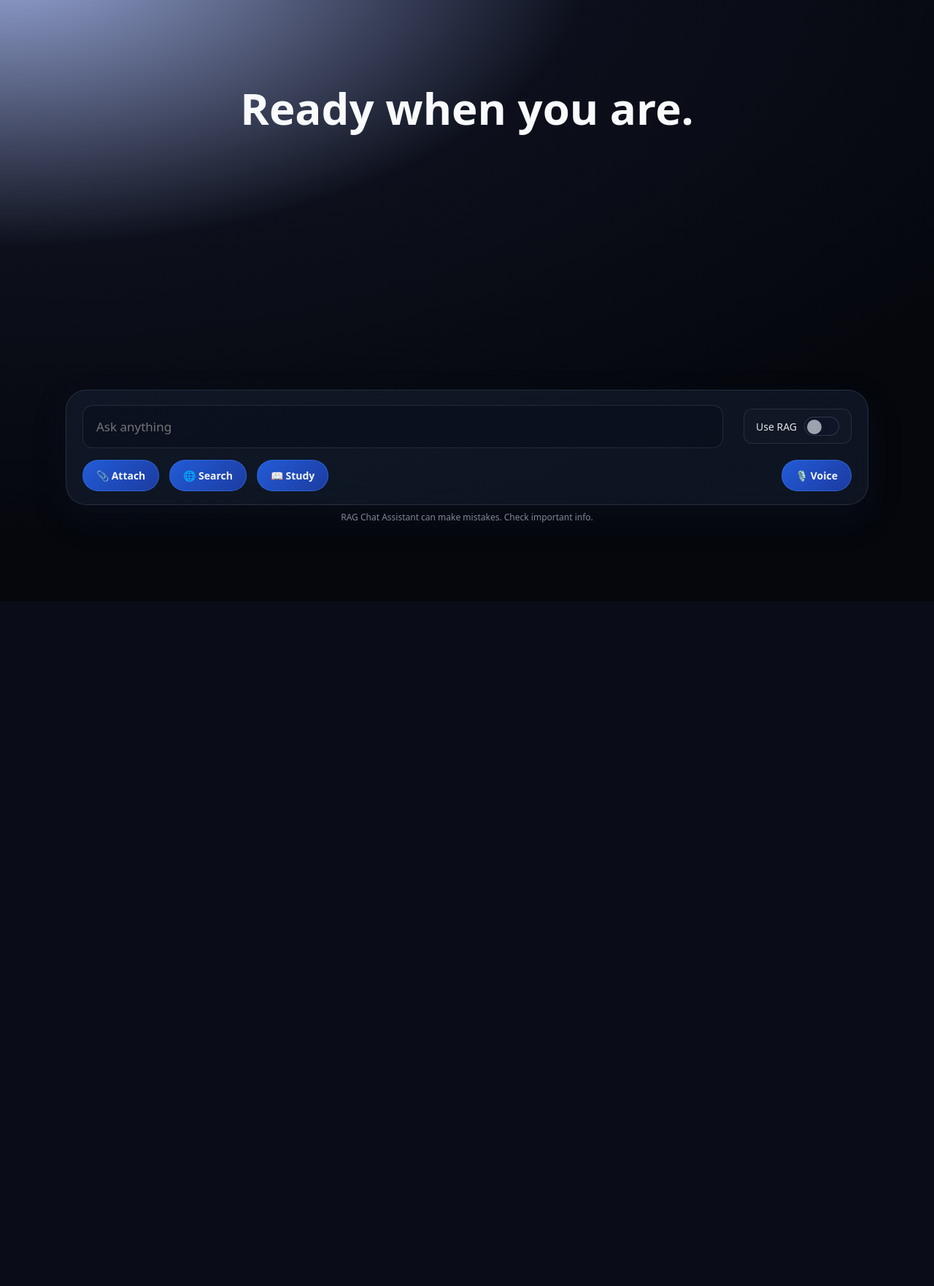
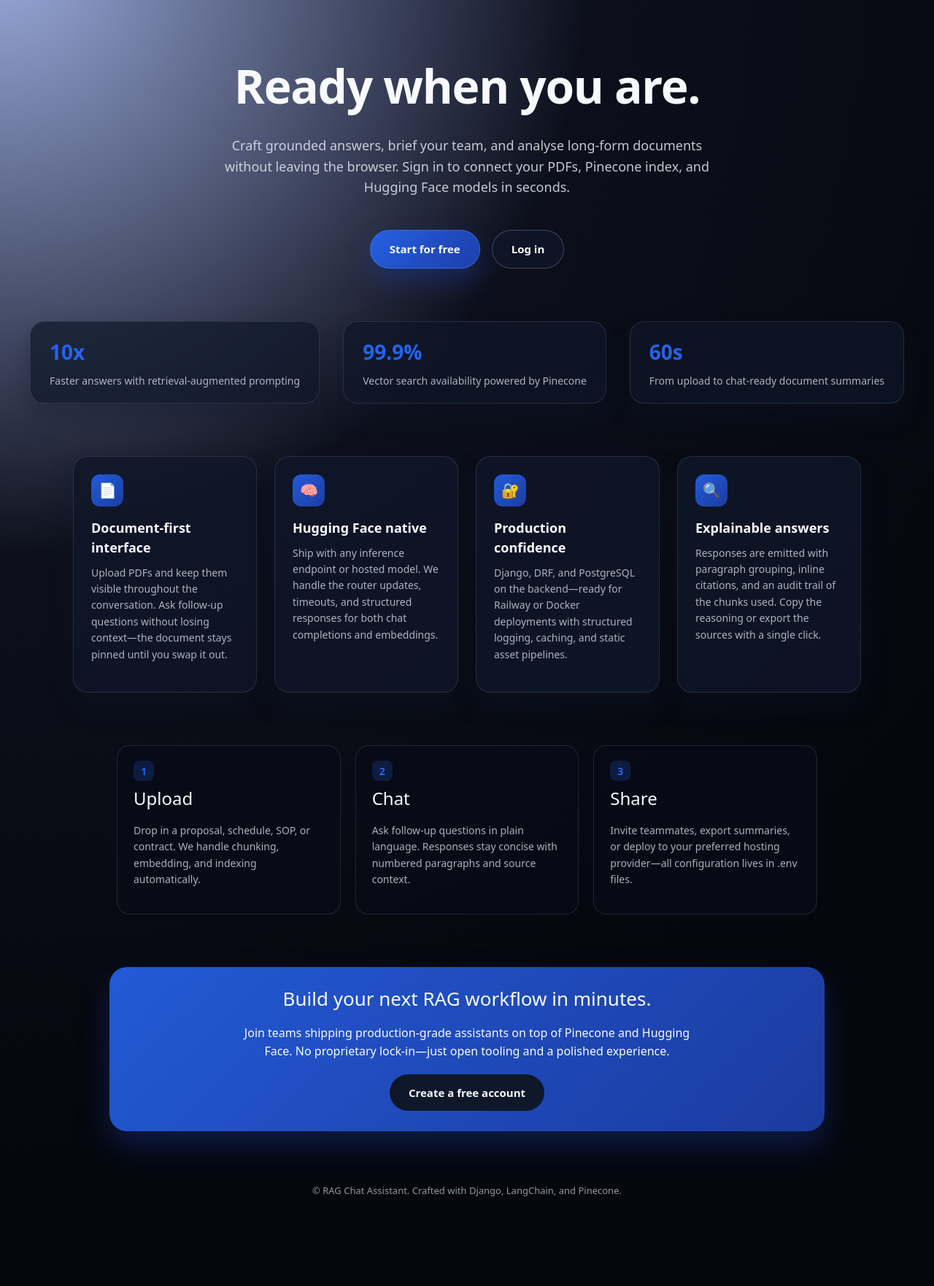
Before and after one commit to CopyCoderJay/RAG_CHAT, a Django app: page / in a window 1280 px wide. Shown: the part 58-1820 px from the top of the page at 73% size. Before the commit the page ends 882 px from the top, so only its background shows below. Run offline with Django 4.2, Linux system fonts and the light colour scheme.

Commit message:
UI8 Commit

```diff
--- a/templates/chat/landing_public.html
+++ b/templates/chat/landing_public.html
@@ -11,161 +11,326 @@
       radial-gradient(120% 120% at 100% 0%, rgba(37, 99, 235, 0.25) 0%, rgba(8, 11, 23, 0) 60%);
     color: var(--text-primary);
   }
-  .landing-wrap { min-height: 100vh; padding: 48px 0 160px; display:flex; flex-direction:column; align-items:center; gap: 32px; }
-  .landing-title { font-size: clamp(34px, 5vw, 60px); font-weight: 700; color: var(--text-primary); margin: 40px 0 12px 0; text-align:center; }
-  .composer { position: fixed; left:50%; transform: translateX(-50%); bottom: 24px; width: min(1100px, 92vw); }
-  .landing-bar {
-    width: 100%;
-    background: linear-gradient(160deg, rgba(17, 24, 39, 0.92), rgba(17, 24, 39, 0.78));
+
+  .landing-wrap {
+    min-height: 100vh;
+    padding: 56px 24px 120px;
+    display: flex;
+    flex-direction: column;
+    gap: 72px;
+  }
+
+  .hero {
+    display: flex;
+    flex-direction: column;
+    align-items: center;
+    text-align: center;
+    gap: 20px;
+  }
+
+  .hero-title {
+    font-size: clamp(40px, 5vw, 64px);
+    font-weight: 700;
+    color: var(--text-primary);
+    letter-spacing: -0.02em;
+  }
+
+  .hero-subtitle {
+    max-width: 680px;
+    font-size: 18px;
+    line-height: 1.6;
+    color: rgba(226, 232, 240, 0.85);
+  }
+
+  .hero-actions {
+    display: flex;
+    gap: 16px;
+    flex-wrap: wrap;
+    justify-content: center;
+    margin-top: 8px;
+  }
+
+  .cta-btn {
+    display: inline-flex;
+    align-items: center;
+    gap: 10px;
+    padding: 14px 26px;
+    border-radius: 999px;
+    font-weight: 600;
+    text-decoration: none;
+    transition: all 0.2s ease;
+    font-size: 15px;
+  }
+
+  .cta-primary {
+    background: linear-gradient(135deg, rgba(37, 99, 235, 0.95), rgba(30, 64, 175, 0.95));
+    border: 1px solid rgba(59, 130, 246, 0.6);
+    color: #f8fafc;
+    box-shadow: 0 18px 34px rgba(30, 64, 175, 0.35);
+  }
+
+  .cta-primary:hover {
+    transform: translateY(-2px);
+    box-shadow: 0 22px 38px rgba(30, 64, 175, 0.4);
+  }
+
+  .cta-secondary {
+    background: rgba(15, 23, 42, 0.75);
+    border: 1px solid rgba(148, 163, 184, 0.35);
+    color: var(--text-primary);
+  }
+
+  .cta-secondary:hover {
+    border-color: var(--accent-primary);
+    color: var(--accent-primary);
+  }
+
+  .metrics {
+    display: flex;
+    justify-content: center;
+    gap: 32px;
+    flex-wrap: wrap;
+  }
+
+  .metric-card {
+    min-width: 220px;
+    padding: 20px 26px;
+    border-radius: 20px;
     border: 1px solid rgba(148, 163, 184, 0.18);
-    border-radius: 28px;
-    padding: 20px 22px 18px;
-    box-shadow: 0 18px 40px rgba(15, 23, 42, 0.35);
-    position: relative;
+    background: rgba(15, 23, 42, 0.7);
+    box-shadow: 0 18px 30px rgba(15, 23, 42, 0.35);
     backdrop-filter: blur(16px);
   }
-  .landing-input-row { display:flex; align-items:center; gap:16px; justify-content:space-between; }
-  .landing-input { flex: 1; background: rgba(8, 11, 23, 0.35); border: 1px solid rgba(148, 163, 184, 0.18); border-radius: 14px; outline: none; color: var(--text-primary); font-size: 17px; padding: 16px 18px; transition: border-color .2s ease, box-shadow .2s ease; }
-  .landing-input:focus { border-color: var(--accent-primary); box-shadow: 0 0 0 2px rgba(37, 99, 235, 0.25); }
-  /* RAG toggle */
-  .rag-toggle { display:flex; align-items:center; gap:10px; color:var(--text-primary); margin-left:12px; }
-  .rag-switch { position: relative; width: 48px; height: 26px; background:rgba(15, 23, 42, 0.75); border:1px solid rgba(148, 163, 184, 0.25); border-radius: 9999px; cursor:pointer; transition: all .2s ease; }
-  .rag-switch::after { content:''; position:absolute; top:3px; left:3px; width:20px; height:20px; background:#9ca3af; border-radius:9999px; transition: all .2s ease; box-shadow:0 4px 10px rgba(15, 23, 42, 0.5); }
-  #guest-rag:checked + .rag-switch { background: linear-gradient(90deg, var(--grad-start), var(--grad-end)); border-color: transparent; }
-  #guest-rag:checked + .rag-switch::after { left:25px; background:#fff; }
-  /* Remove placeholder badges; enable Grammarly compatibility */
-  .chip-row { display:flex; align-items:center; gap:14px; margin-top: 16px; }
-  .chip {
-    display:flex;
-    align-items:center;
-    gap:10px;
-    color:#f1f5f9;
+
+  .metric-value {
+    font-size: 28px;
+    font-weight: 700;
+    color: var(--accent-primary);
+  }
+
+  .metric-label {
+    margin-top: 8px;
+    font-size: 14px;
+    color: rgba(226, 232, 240, 0.75);
+  }
+
+  .feature-grid {
+    display: grid;
+    grid-template-columns: repeat(auto-fit, minmax(240px, 1fr));
+    gap: 24px;
+    width: min(1080px, 100%);
+    margin: 0 auto;
+  }
+
+  .feature-card {
+    padding: 24px;
+    border-radius: 20px;
+    border: 1px solid rgba(148, 163, 184, 0.18);
+    background: rgba(15, 23, 42, 0.8);
+    box-shadow: 0 18px 32px rgba(15, 23, 42, 0.35);
+  }
+
+  .feature-icon {
+    width: 44px;
+    height: 44px;
+    border-radius: 12px;
     background: linear-gradient(135deg, rgba(37, 99, 235, 0.9), rgba(30, 64, 175, 0.9));
-    border:1px solid rgba(59, 130, 246, 0.5);
-    padding:10px 18px;
-    border-radius: 999px;
-    font-weight:600;
-    font-size:14px;
-    cursor:pointer;
-    outline:none;
-    transition: all .2s ease;
+    display: inline-flex;
+    align-items: center;
+    justify-content: center;
+    color: #fff;
+    font-size: 20px;
+    margin-bottom: 16px;
   }
-  .chip:hover { filter: brightness(1.05); box-shadow: 0 10px 22px rgba(30, 64, 175, 0.25); }
-  .chip:active { transform: translateY(1px); }
-  .btn-login { background: linear-gradient(135deg, rgba(37, 99, 235, 0.95), rgba(30, 64, 175, 0.95)); color:#fff; padding:10px 16px; border-radius:10px; text-decoration:none; font-weight:600; box-shadow:0 10px 24px rgba(30, 64, 175, 0.25); }
-  .btn-signup { background: rgba(15, 23, 42, 0.75); color:var(--text-primary); border:1px solid rgba(148, 163, 184, 0.35); padding:10px 16px; border-radius:10px; text-decoration:none; font-weight:600; }
-  .btn-signup:hover { border-color: var(--accent-primary); color: var(--accent-primary); }
-  .landing-hint { margin-top: 12px; color:#cbd5f5; font-size: 14px; opacity: 0.85; }
-  .guest-messages { width:min(1100px,92vw); margin:16px auto 0; display:flex; flex-direction:column; gap:10px; padding-bottom:140px; }
-  .guest-msg { color:#f1f5f9; background:rgba(17, 24, 39, 0.6); border:1px solid rgba(148, 163, 184, 0.12); padding:16px 18px; border-radius:18px; max-width:70%; font-size:17px; line-height:1.6; backdrop-filter: blur(8px); }
-  .guest-msg.user { align-self:flex-end; background:transparent; }
+
+  .feature-title {
+    font-size: 18px;
+    font-weight: 600;
+    margin-bottom: 10px;
+  }
+
+  .feature-text {
+    font-size: 14px;
+    line-height: 1.6;
+    color: rgba(226, 232, 240, 0.75);
+  }
+
+  .workflow {
+    width: min(960px, 100%);
+    margin: 0 auto;
+    display: grid;
+    grid-template-columns: repeat(auto-fit, minmax(240px, 1fr));
+    gap: 20px;
+  }
+
+  .step-card {
+    padding: 20px 22px;
+    border-radius: 18px;
+    border: 1px solid rgba(148, 163, 184, 0.18);
+    background: rgba(8, 11, 23, 0.75);
+    display: flex;
+    flex-direction: column;
+    gap: 10px;
+  }
+
+  .step-index {
+    width: 28px;
+    height: 28px;
+    border-radius: 8px;
+    background: rgba(37, 99, 235, 0.2);
+    color: var(--accent-primary);
+    display: inline-flex;
+    align-items: center;
+    justify-content: center;
+    font-weight: 600;
+    font-size: 14px;
+  }
+
+  .cta-banner {
+    width: min(980px, 100%);
+    margin: 0 auto;
+    padding: 28px 32px;
+    border-radius: 24px;
+    background: linear-gradient(135deg, rgba(37, 99, 235, 0.9), rgba(30, 64, 175, 0.9));
+    color: #f8fafc;
+    display: flex;
+    flex-direction: column;
+    gap: 18px;
+    align-items: center;
+    text-align: center;
+    box-shadow: 0 20px 40px rgba(30, 64, 175, 0.35);
+  }
+
+  .cta-banner p {
+    margin: 0;
+    max-width: 640px;
+    line-height: 1.6;
+  }
+
+  .cta-banner .cta-btn {
+    background: #0f172a;
+    border: none;
+    color: #f8fafc;
+    box-shadow: none;
+  }
+
+  .landing-footer {
+    margin-top: auto;
+    text-align: center;
+    color: rgba(203, 213, 225, 0.7);
+    font-size: 13px;
+  }
+
+  @media (max-width: 640px) {
+    .hero-actions {
+      width: 100%;
+      flex-direction: column;
+    }
+
+    .cta-btn {
+      justify-content: center;
+      width: 100%;
+    }
+
+    .metrics {
+      gap: 16px;
+    }
+
+    .landing-wrap {
+      gap: 56px;
+    }
+  }
 </style>
 
 <div class="landing-wrap">
-  <h1 class="landing-title">Ready when you are.</h1>
-  <div class="composer">
-  <div class="landing-bar">
-    <div class="landing-input-row">
-      <textarea class="landing-input" placeholder="Ask anything" rows="1" spellcheck="true" data-gramm="true" data-gramm_editor="true" style="resize:none; overflow:hidden;"></textarea>
-      <div class="rag-toggle">
-        <span style="font-size:14px; opacity:.9;">Use RAG</span>
-        <label style="display:flex; align-items:center; cursor:pointer;">
-          <input type="checkbox" id="guest-rag" style="display:none;">
-          <span class="rag-switch"></span>
-        </label>
-      </div>
+  <section class="hero">
+    <h1 class="hero-title">Ready when you are.</h1>
+    <p class="hero-subtitle">
+      Craft grounded answers, brief your team, and analyse long-form documents without leaving the browser.
+      Sign in to connect your PDFs, Pinecone index, and Hugging Face models in seconds.
+    </p>
+    <div class="hero-actions">
+      <a href="/accounts/signup/" class="cta-btn cta-primary">Start for free</a>
+      <a href="/accounts/login/" class="cta-btn cta-secondary">Log in</a>
     </div>
-    <div class="chip-row">
-      <button type="button" class="chip" id="chip-attach">📎 Attach</button>
-      <button type="button" class="chip" id="chip-search">🌐 Search</button>
-      <button type="button" class="chip" id="chip-study">📖 Study</button>
-      <button type="button" class="chip" id="chip-voice" style="margin-left:auto;">🎙️ Voice</button>
+  </section>
+
+  <section class="metrics">
+    <div class="metric-card">
+      <div class="metric-value">10x</div>
+      <div class="metric-label">Faster answers with retrieval-augmented prompting</div>
     </div>
-    <input type="file" id="guest-file-input" accept=".pdf,.png,.jpg,.jpeg" multiple style="display:none;" />
-    <div id="guest-files-list" class="files-note"></div>
-  </div>
-  <div style="text-align:center; margin-top:8px; color:#9ba3af; font-size:12px;">RAG Chat Assistant can make mistakes. Check important info.</div>
-  </div>
-  <div id="guest-messages" class="guest-messages"></div>
+    <div class="metric-card">
+      <div class="metric-value">99.9%</div>
+      <div class="metric-label">Vector search availability powered by Pinecone</div>
+    </div>
+    <div class="metric-card">
+      <div class="metric-value">60s</div>
+      <div class="metric-label">From upload to chat-ready document summaries</div>
+    </div>
+  </section>
 
+  <section class="feature-grid">
+    <div class="feature-card">
+      <div class="feature-icon">📄</div>
+      <div class="feature-title">Document-first interface</div>
+      <p class="feature-text">
+        Upload PDFs and keep them visible throughout the conversation. Ask follow-up questions
+        without losing context—the document stays pinned until you swap it out.
+      </p>
+    </div>
+    <div class="feature-card">
+      <div class="feature-icon">🧠</div>
+      <div class="feature-title">Hugging Face native</div>
+      <p class="feature-text">
+        Ship with any inference endpoint or hosted model. We handle the router updates, timeouts,
+        and structured responses for both chat completions and embeddings.
+      </p>
+    </div>
+    <div class="feature-card">
+      <div class="feature-icon">🔐</div>
+      <div class="feature-title">Production confidence</div>
+      <p class="feature-text">
+        Django, DRF, and PostgreSQL on the backend—ready for Railway or Docker deployments with
+        structured logging, caching, and static asset pipelines.
+      </p>
+    </div>
+    <div class="feature-card">
+      <div class="feature-icon">🔍</div>
+      <div class="feature-title">Explainable answers</div>
+      <p class="feature-text">
+        Responses are emitted with paragraph grouping, inline citations, and an audit trail of the
+        chunks used. Copy the reasoning or export the sources with a single click.
+      </p>
+    </div>
+  </section>
 
+  <section class="workflow">
+    <div class="step-card">
+      <span class="step-index">1</span>
+      <h4>Upload</h4>
+      <p class="feature-text">Drop in a proposal, schedule, SOP, or contract. We handle chunking, embedding, and indexing automatically.</p>
+    </div>
+    <div class="step-card">
+      <span class="step-index">2</span>
+      <h4>Chat</h4>
+      <p class="feature-text">Ask follow-up questions in plain language. Responses stay concise with numbered paragraphs and source context.</p>
+    </div>
+    <div class="step-card">
+      <span class="step-index">3</span>
+      <h4>Share</h4>
+      <p class="feature-text">Invite teammates, export summaries, or deploy to your preferred hosting provider—all configuration lives in .env files.</p>
+    </div>
+  </section>
+
+  <section class="cta-banner">
+    <h2 style="margin:0; font-size: 26px;">Build your next RAG workflow in minutes.</h2>
+    <p>Join teams shipping production-grade assistants on top of Pinecone and Hugging Face. No proprietary lock-in—just open tooling and a polished experience.</p>
+    <a href="/accounts/signup/" class="cta-btn">Create a free account</a>
+  </section>
+
+  <footer class="landing-footer">
+    © {{ now|date:"Y" }} RAG Chat Assistant. Crafted with Django, LangChain, and Pinecone.
+  </footer>
 </div>
-<script>
-  (function(){
-    const input = document.querySelector('.landing-input');
-    const fileInput = document.getElementById('guest-file-input');
-    const ragToggle = document.getElementById('guest-rag');
-    const filesList = document.getElementById('guest-files-list');
-    const messagesEl = document.getElementById('guest-messages');
-
-    async function ensureGuestChatId(){
-      let id = sessionStorage.getItem('guest_chat_id');
-      if (id) return id;
-      const res = await fetch('/api/chat/create/', {method:'POST', headers:{'Content-Type':'application/json'}, body: JSON.stringify({title:'Guest Chat'})});
-      const data = await res.json();
-      id = data.id;
-      sessionStorage.setItem('guest_chat_id', id);
-      return id;
-    }
-
-    function appendMessage(role, content){
-      const div = document.createElement('div');
-      div.className = 'guest-msg ' + (role === 'user' ? 'user' : 'assistant');
-      div.textContent = content;
-      messagesEl.appendChild(div);
-      messagesEl.scrollTop = messagesEl.scrollHeight;
-    }
-
-    // Attach: open file picker (guest preview only)
-    document.getElementById('chip-attach').onclick = () => { ragToggle.checked = true; fileInput.click(); };
-    fileInput.onchange = () => {
-      if (!fileInput.files || fileInput.files.length === 0) return;
-      const names = Array.from(fileInput.files).map(f => f.name).join(', ');
-      if (!names) return;
-      filesList.textContent = `Selected: ${names}. Log in to upload and use RAG.`;
-    };
-
-    // Search: open Google in new tab using current input
-    document.getElementById('chip-search').onclick = () => {
-      const q = (input.value || '').trim();
-      if (!q) { input.focus(); return; }
-      window.open(`https://www.google.com/search?q=${encodeURIComponent(q)}`,'_blank');
-    };
-
-    // Study: open Wikipedia search/new tab
-    document.getElementById('chip-study').onclick = () => {
-      const q = (input.value || '').trim();
-      const url = q ? `https://en.wikipedia.org/wiki/Special:Search?search=${encodeURIComponent(q)}` : 'https://en.wikipedia.org/';
-      window.open(url, '_blank');
-    };
-
-    // Voice: fill input using Web Speech API
-    document.getElementById('chip-voice').onclick = async () => {
-      try {
-        const SpeechRecognition = window.SpeechRecognition || window.webkitSpeechRecognition;
-        if (!SpeechRecognition) { alert('Voice not supported in this browser'); return; }
-        const r = new SpeechRecognition();
-        r.lang = 'en-US';
-        r.onresult = (e) => { const txt = e.results[0][0].transcript; input.value = txt; input.focus(); };
-        r.start();
-      } catch (e) { console.error(e); }
-    };
-    // On Enter send as guest using session-bound chat
-    input.addEventListener('keydown', (e) => {
-      if (e.key === 'Enter' && !e.shiftKey) {
-        e.preventDefault();
-        const q = (input.value || '').trim();
-        if (!q) return;
-        (async () => {
-          const chatId = await ensureGuestChatId();
-          appendMessage('user', q);
-          input.value='';
-          const res = await fetch('/api/chat/send-message/', {method:'POST', headers:{'Content-Type':'application/json'}, body: JSON.stringify({chat_id: chatId, message: q, use_rag: ragToggle.checked})});
-          const data = await res.json();
-          if (data && data.response) appendMessage('assistant', data.response); else appendMessage('assistant', data.error || 'Error retrieving response');
-        })();
-      }
-    });
-  })();
-</script>
 {% endblock %}
```
